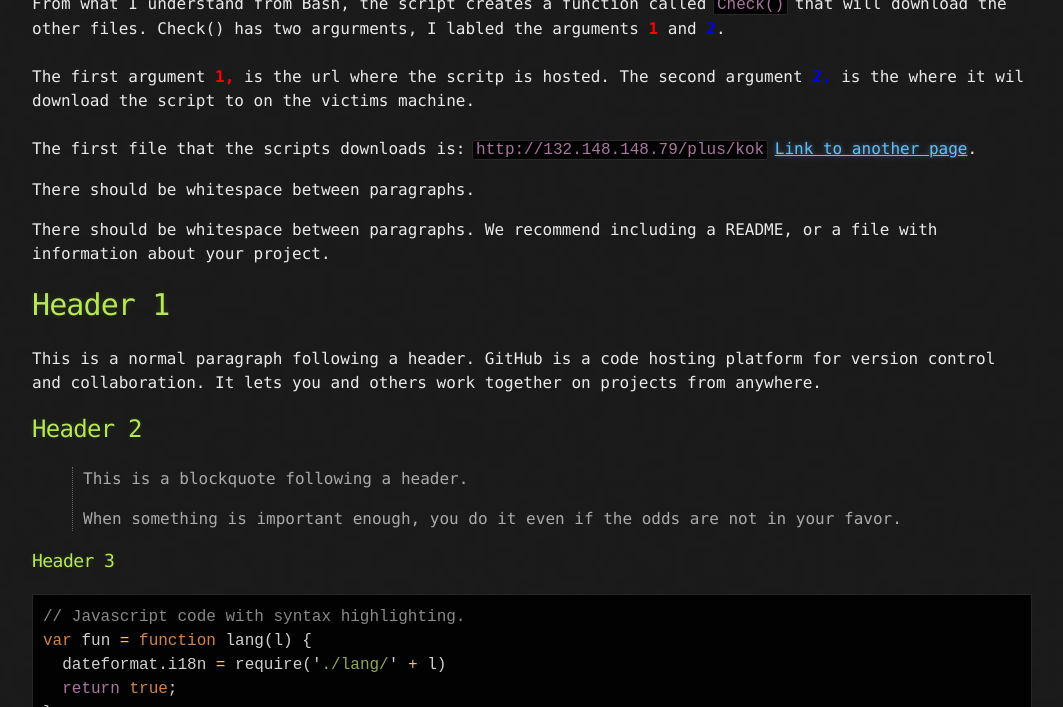
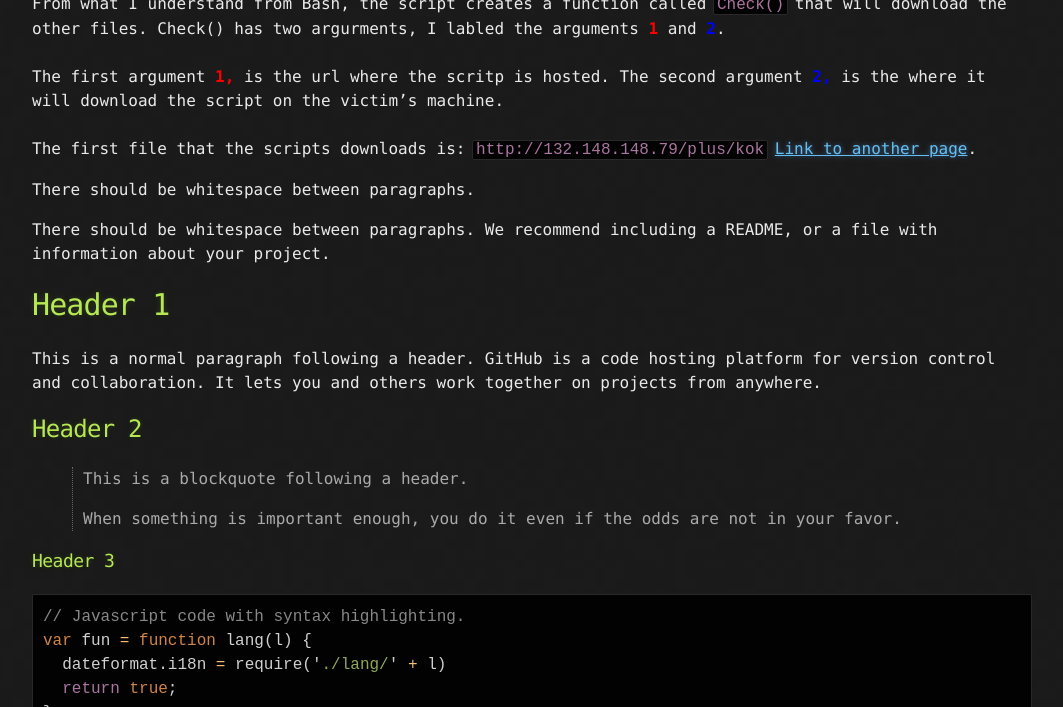
Before and after one commit to Michael-Meade/MinerFind, a Jekyll site: the page built from index.md, in a window 1280 px wide and 900 px high, scrolled down 483 px, cut to the strip 193-900 px from the top of the window. Shown: the whole strip, without its empty margins (108-1171 px from the left). Built offline with Jekyll 4.4.1, drawn with Linux system fonts in a browser that asks for light colours.

Commit message:
Update index.md

````diff
--- a/index.md
+++ b/index.md
@@ -10,7 +10,7 @@ I was searching through hybrid-analysis.com and I stumbled on to a bash script t
 From what I understand from Bash, the script creates a function called ```Check()``` that will download the other files. Check() has two argurments, I labled the arguments <b><font color="red">1</font></b> and <b><font color="blue">2</font></b>.
 <br>
 <br>
-The first argument <font color="red"><b>1,</b></font> is the url where the scritp is hosted. The second argument <font color="blue"><b>2,</b></font> is the where it wil download the script to on the victims machine.
+The first argument <font color="red"><b>1,</b></font> is the url where the scritp is hosted. The second argument <font color="blue"><b>2,</b></font> is the where it will download the script on the victim's machine.
 <br><br>
 The first file that the scripts downloads is: ```http://132.148.148.79/plus/kok```
 [Link to another page](./another-page.html).
````
